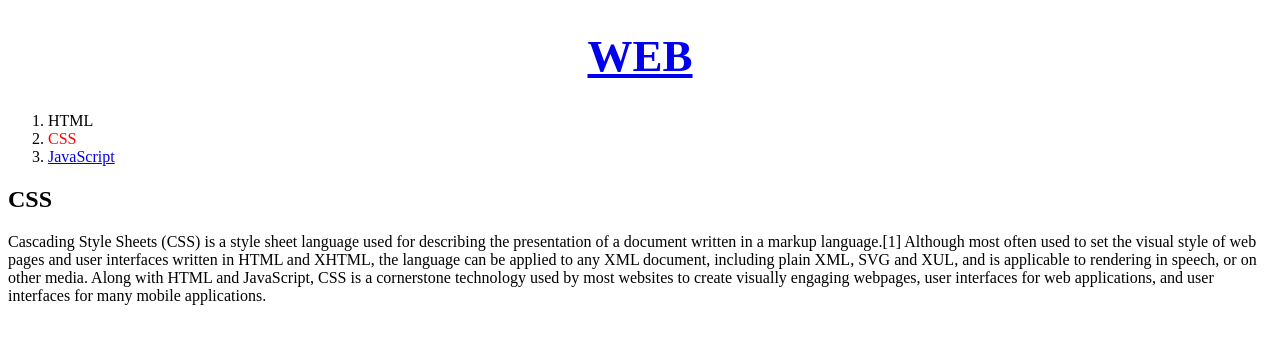
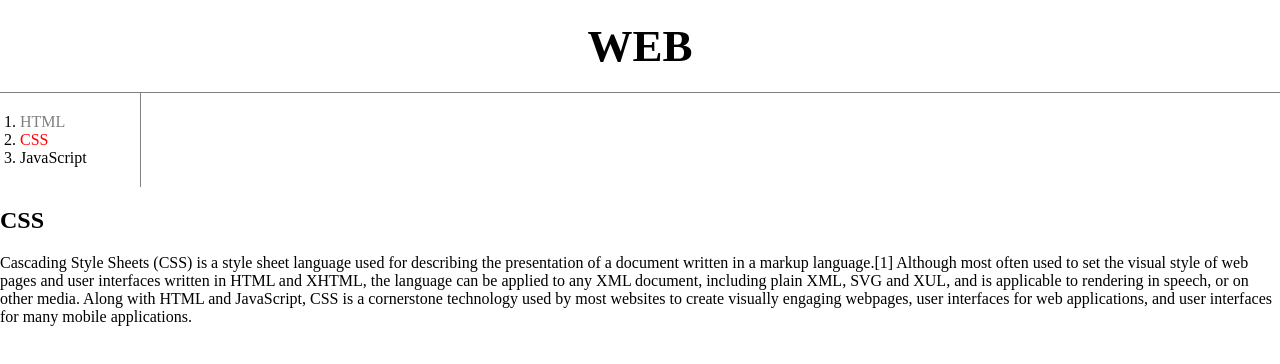
Before and after one commit to MinnieMinwoo/HTML_CSS_STUDY, a plain HTML site: page CSS.html in a window 1280 px wide. Drawn offline with Linux system fonts and the light colour scheme.

Commit message:
add line using box model

```diff
--- a/CSS.html
+++ b/CSS.html
@@ -5,16 +5,31 @@
     <title>WEB2 - CSS</title>
     <meta charset="utf-8">
     <style>
+        body {
+            margin:0;
+        }
         #active {
             color:red;
         }
         .saw {
+            color:gray;
+        }
+        a{
             color:black;
             text-decoration: none;
         }
         h1 {
             font-size:45px;
             text-align: center;
+            border-bottom:1px solid gray;
+            margin:0;
+            padding:20px;
+        }
+        ol{
+            border-right:1px solid gray;
+            width: 100px;
+            margin:0;
+            padding: 20px;
         }
     </style>
 </head>
```
